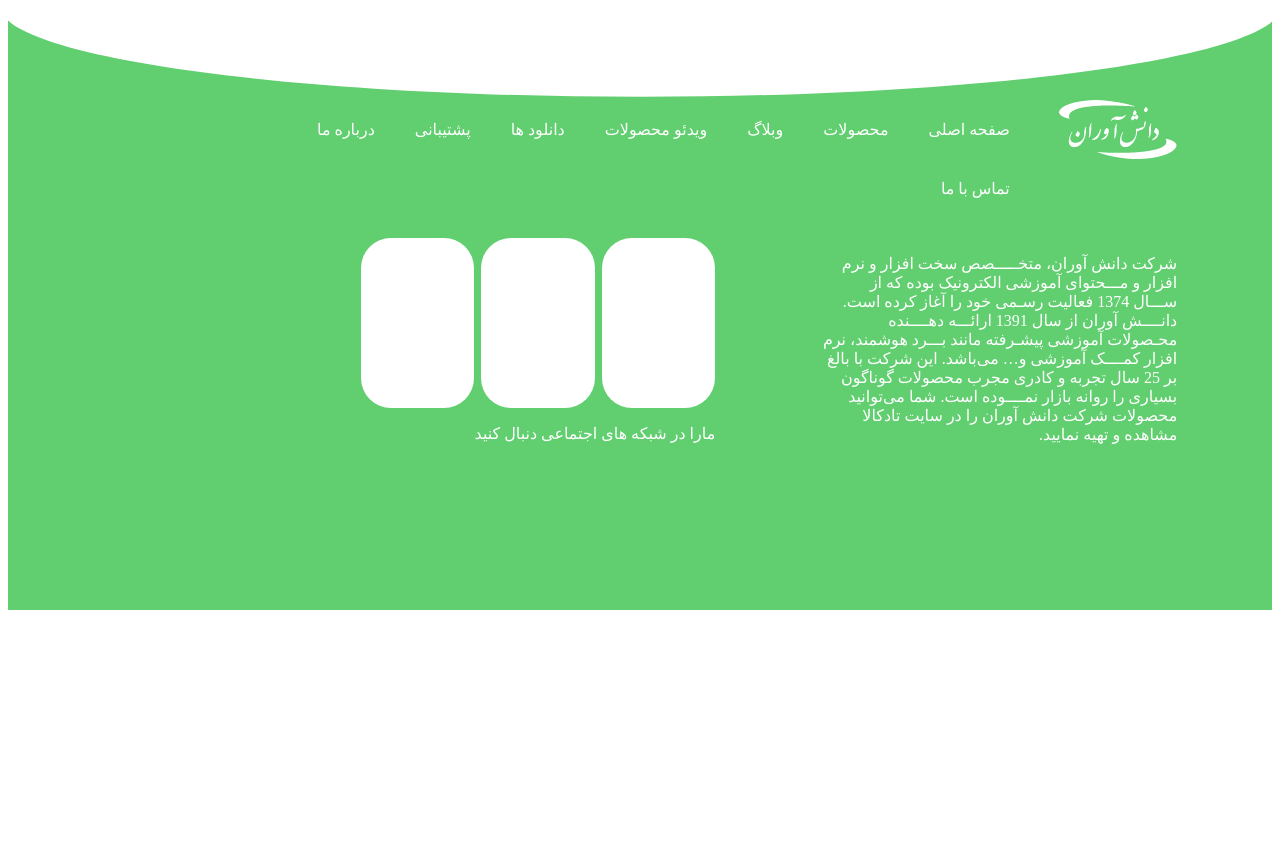
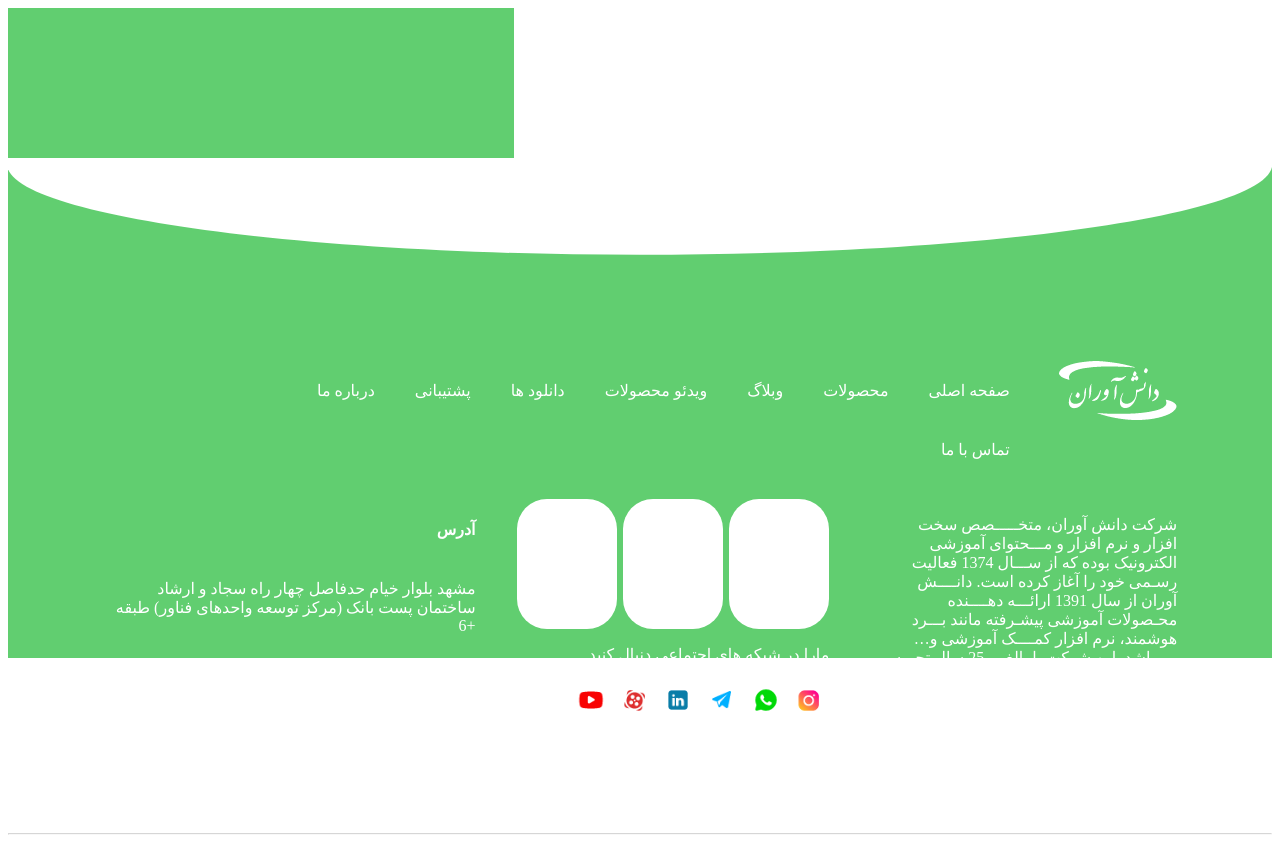
Before and after one commit to EmadAkroush/footer-daneshavaran, a plain HTML site: page index.html in a window 1280 px wide. Before the commit the page ends 800 px from the top, so only its background shows below. Drawn offline with Linux system fonts and the light colour scheme.

Commit message:
tonight commmit

```diff
--- a/index.html
+++ b/index.html
@@ -9,12 +9,18 @@
 </head>
 
 <body>
+    <footer class="mother-footer">
+        <div class="eshterak-footer">
+
+        </div>
+
+        <div class="footer">
             <div class="custom-shape-divider-top-1634464976">
-        <svg data-name="Layer 1" xmlns="http://www.w3.org/2000/svg" viewBox="0 0 1200 120" preserveAspectRatio="none">
+                <svg data-name="Layer 1" xmlns="http://www.w3.org/2000/svg" viewBox="0 0 1200 120"
+                    preserveAspectRatio="none">
                     <path d="M0,0V7.23C0,65.52,268.63,112.77,600,112.77S1200,65.52,1200,7.23V0Z" class="shape-fill"></path>
                 </svg>
             </div>
-    <footer class="footer">
             <div class="container-footer">
 
 
@@ -38,9 +44,12 @@
                 <div class="sec2footer">
                     <div class="sec2footer-part1">
                         <p>
-                        شركت دانش آوران، متخـــــصص سخت افزار و نرم افزار و مـــحتوای آموزشی الکترونیک بوده که از ســـال
-                        1374 فعالیت رسـمی خود را آغاز کرده است. دانــــش آوران از سال 1391 ارائـــه دهــــنده محـصولات
-                        آموزشی پیشـرفته مانند بـــرد هوشمند، نرم افزار کمــــک آموزشی و… می‌باشد. این شرکت با بالغ بر 25
+                            شركت دانش آوران، متخـــــصص سخت افزار و نرم افزار و مـــحتوای آموزشی الکترونیک بوده که از
+                            ســـال
+                            1374 فعالیت رسـمی خود را آغاز کرده است. دانــــش آوران از سال 1391 ارائـــه دهــــنده
+                            محـصولات
+                            آموزشی پیشـرفته مانند بـــرد هوشمند، نرم افزار کمــــک آموزشی و… می‌باشد. این شرکت با بالغ
+                            بر 25
                             سال تجربه و کادری مجرب محصولات گوناگون بسیاری را روانه بازار نمــــوده است. شما می‌توانید
                             محصولات شرکت دانش آوران را در سایت تادکالا مشاهده و تهیه نمایید.
                         </p>
@@ -58,14 +67,35 @@
                             </div>
                         </div>
                         <p>مارا در شبکه های اجتماعی دنبال کنید</p>
+                        <div class="social-mother">
+                            <img src="image/instagram.png" alt="" class="social social-instagram">
+                            <img src="image/whats-up.png" alt="" class="social social-whats-up">
+                            <img src="image/telegram.png" alt="" class="social social-telegram">
+                            <img src="image/linkdin.png" alt="" class="social social-linkdin">
+                            <img src="image/aparat.png" alt="" class="social social-aparat">
+                            <img src="image/youtube.png" alt="" class="social social-youtube">
+                        </div>
                     </div>
 
                     <div class="sec2footer-part3">
+                        <h4>آدرس</h4>
+                        <p>
+                            <br>مشهد بلوار خیام حدفاصل چهار راه سجاد و ارشاد ساختمان پست
+                            بانک (مرکز توسعه واحدهای فناور) طبقه +6
 
+                        </p>
+                        <h4>تلفن های تماس </h4>
+                        <p> 0513-7055520-21 0513-7679650 0513767913 0513-7679194 </p>
+                        <h4>ایمیل </h4>
+                        <P>info@daneshavaran.com</P>
                     </div>
                 </div>
             </div>
+            <hr class="footer-hr">
+            <p class="down-the-footer">تمام حقوق مادی و معنوی این سایت متعلق به شرکت دانش آوران خراسان می باشد</p>
+        </div>
     </footer>
+
 </body>
 
 </html>
--- a/style.css
+++ b/style.css
@@ -1,5 +1,5 @@
 .custom-shape-divider-top-1634464976 {
-    position: absolute;
+    position: relative;
     top: 0;
     left: 0;
     width: 100%;
@@ -30,7 +30,7 @@
 .footer{
     direction: rtl;
     width: 100%;
-    height: 600px;
+    height: 500px;
     background-color: #61CE70;
 
 
@@ -53,8 +53,8 @@
 }
 .sec2footer{
     display: grid;
-    grid-template-columns: 33% 33% 33%;
-    grid-column-gap: 10%;
+    grid-template-columns: auto auto auto;
+    grid-column-gap: 5%;
     margin: 20px 0;
     color: white;
 
@@ -90,23 +90,48 @@
 
 }
 .nemad-footer1{
-    width: 100%;
-    height: 170px;
+    width: 100px;
+    height: 130px;
     background-color: white;
     border-radius: 30px;
 
 }
 .nemad-footer2{
-    width: 100%;
-    height: 170px;
+    width: 100px;
+    height: 130px;
     background-color: white;
     border-radius: 30px;
 
 }
 .nemad-footer3{
-    width: 100%;
-    height: 170px;
+    width: 100px;
+    height: 130px;
     background-color: white;
     border-radius: 30px;
 
 }
+.social-mother{
+    display: grid;
+    grid-template-columns: auto auto auto auto auto auto;
+    width: 60%;
+    grid-gap: 2%;
+}
+.down-the-footer{
+    display: block;
+    text-align: center;
+    margin: 0;
+    color: white;
+}
+.footer-hr{
+    margin-top: -15;
+    opacity: 0.4;
+}
+.social{
+    width: 40px;
+    height: 40px;
+}
+.eshterak-footer{
+    width: 40%;
+    height: 150px;
+    background-color: #61CE70;
+}
```
Also changed, not shown: image/aparat.png (added), image/instagram.png (added), image/linkdin.png (added), image/telegram.png (added), image/whats-up.png (added), image/youtube.png (added). Lines whose indentation alone changed are shown as unchanged.
